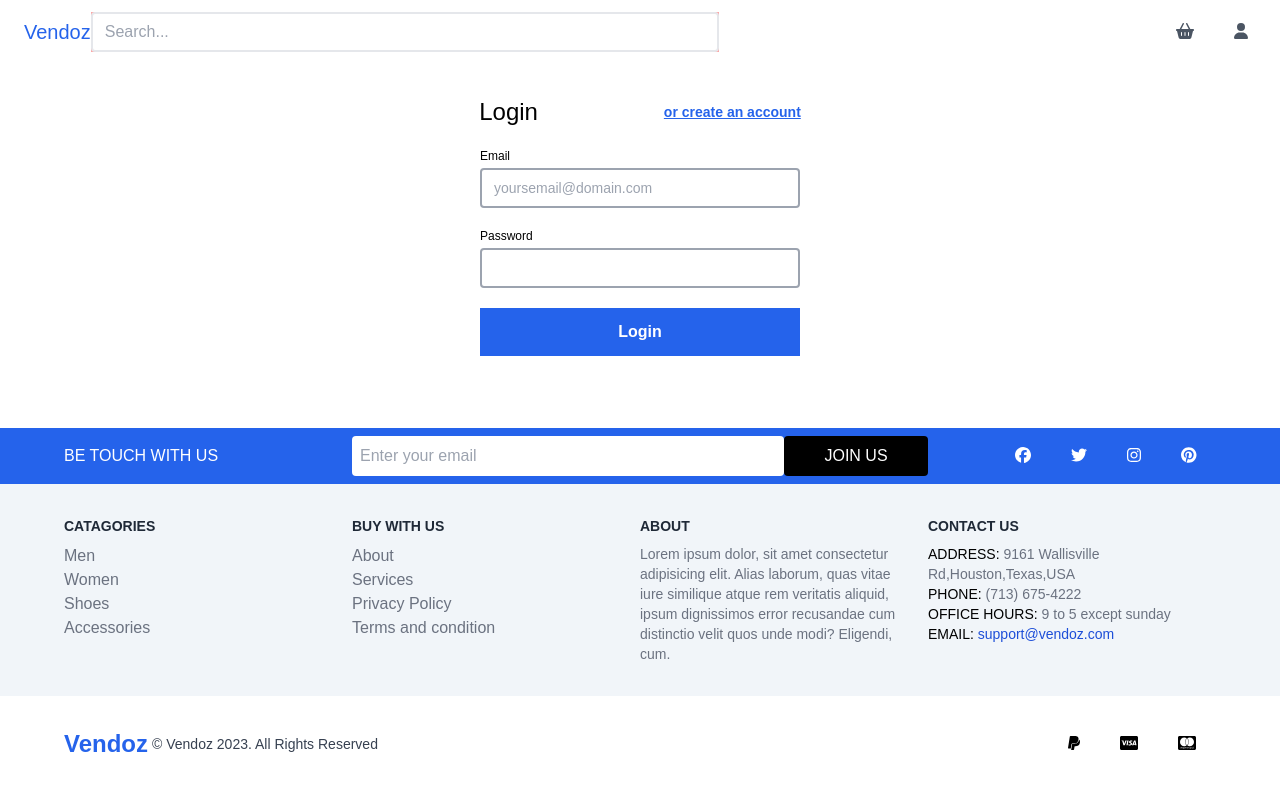
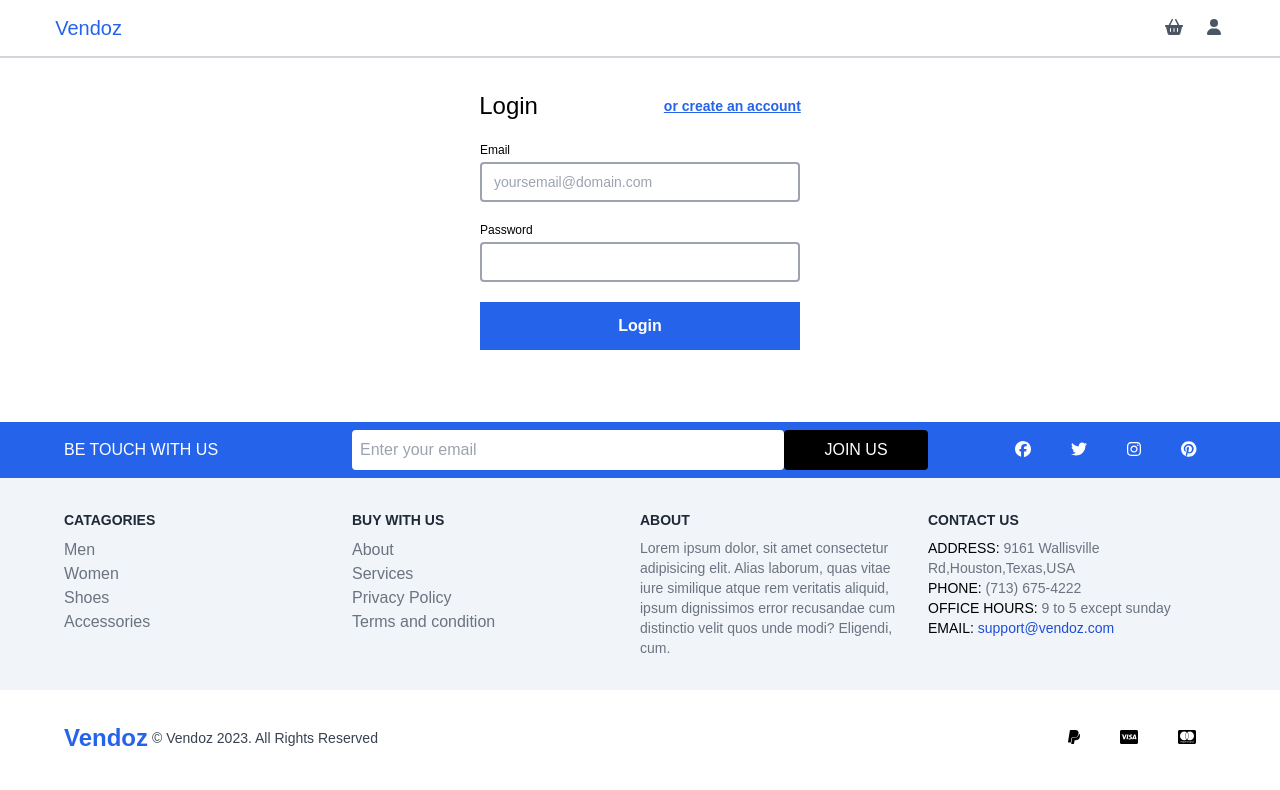
Before and after one commit to mirsahib/vendoz, a Next.js app in the folder frontend/: page /user/signin in a window 1280 px wide. Shown: the top 790 px of the page. Built offline with nearby package versions, Linux system fonts and the light colour scheme; a web font is replaced by a local one.

Commit message:
:recycle: Remove old conditional code

```diff
--- a/frontend/src/components/ImageContainer.tsx
+++ b/frontend/src/components/ImageContainer.tsx
@@ -11,7 +11,7 @@ interface IImgContainer{
 
 export default function ImageContainer({name,width,height,url}:IImgContainer) {
 	return (
-		<div className="relative m-3 overflow-hidden">
+		<div className="relative z-[-2] m-3 overflow-hidden">
 			<Image
 				src={url}
 				className="hover:scale-110 ease-in duration-500"
--- a/frontend/src/components/Layout/Header.tsx
+++ b/frontend/src/components/Layout/Header.tsx
@@ -1,43 +1,44 @@
+import Link from "next/link";
 import { FontAwesomeIcon } from "@fortawesome/react-fontawesome";
-import Link from "next/link";
-import { faShoppingBasket, faUser } from "@fortawesome/free-solid-svg-icons";
+import { faShoppingBasket, faUser,faBars,faXmark } from "@fortawesome/free-solid-svg-icons";
+import { useAppSelector } from "@/store";
+import { useState } from "react";
 
 function Header() {
+	const totalItems = useAppSelector((state) => state.cartStore.totalItem);
+	const [open,setOpen] = useState(false)
 	return (
-		<header className="text-gray-600 bg-white body-font">
-			<div className="container mx-auto flex flex-wrap p-3 flex-col md:flex-row items-center">
+		<header className="sticky text-gray-600 bg-white body-font border-b-2 border-gray-300">
+			<div className="container md:w-[92%] mx-auto flex flex-wrap p-3  md:p-1 flex-col md:flex-row  justify-between">
 				<Link
 					href={"/"}
 					className="flex title-font font-medium items-center text-blue-600 mb-4 md:mb-0"
 				>
-					{/* <svg
-						xmlns="http://www.w3.org/2000/svg"
-						fill="none"
-						stroke="currentColor"
-						stroke-linecap="round"
-						stroke-linejoin="round"
-						stroke-width="2"
-						className="w-10 h-10 text-white p-2 bg-indigo-500 rounded-full"
-						viewBox="0 0 24 24"
+					<span className="text-xl">Vendoz</span>
+				</Link>
+				<div onClick={()=>setOpen(!open)} className="absolute z-10 md:z-auto text-xl right-5 cursor-pointer md:hidden">
+					<FontAwesomeIcon icon={open?faXmark:faBars}/>
+				</div>
+				<nav className={`flex md:items-center  md:flex-row flex-wrap flex-col  text-base absolute md:static z-[-1] md:z-auto md:my-3 bg-white  w-full md:w-auto left-0 top-[4.4em] pl-6 md:pl-0 transition-all duration-200 ease-in-out ${open?"top-[4.4em] opacity-100":"top-[0.75em] opacity-0 md:opacity-100"}`}>
+					<Link
+						onClick={()=>setOpen(false)}
+						href={"/cart/view"}
+						className="relative mr-5 my-5 md:my-0 hover:text-blue-600"
 					>
-						<path d="M12 2L2 7l10 5 10-5-10-5zM2 17l10 5 10-5M2 12l10 5 10-5"></path>
-					</svg> */}
-					<span className="ml-3 text-xl">Vendoz</span>
-				</Link>
-				<div className="w-[50%] flex justify-center bg-red-300">
-					<input
-						type="text"
-						className="w-full h-10 border-2 rounded focus:outline-blue-600 p-3"
-						placeholder="Search..."
-					/>
-				</div>
-
-				<nav className="md:ml-auto flex flex-wrap items-center text-base justify-center">
-					<Link href={"/"} className="mr-10 hover:text-blue-600">
-						<FontAwesomeIcon icon={faShoppingBasket} />
+						<FontAwesomeIcon icon={faShoppingBasket} className="mr-1"/>
+						{totalItems ? (
+							<span className="absolute -top-2 left-4 text-center w-4 h-4  bg-blue-600 rounded-full text-xs text-white">
+								{totalItems}
+							</span>
+						) : (
+							""
+						)}
 					</Link>
-					<Link href={"/"} className="mr-5 hover:text-blue-600">
-						<FontAwesomeIcon icon={faUser} />
+					<Link
+						href={"/user/signin"}
+						className=" mb-5 md:mb-0 hover:text-blue-600"
+					>
+						<FontAwesomeIcon icon={faUser}  className="mr-1"/>
 					</Link>
 				</nav>
 			</div>
```
Also changed, not shown: frontend/public/icon/logo.svg (added).
